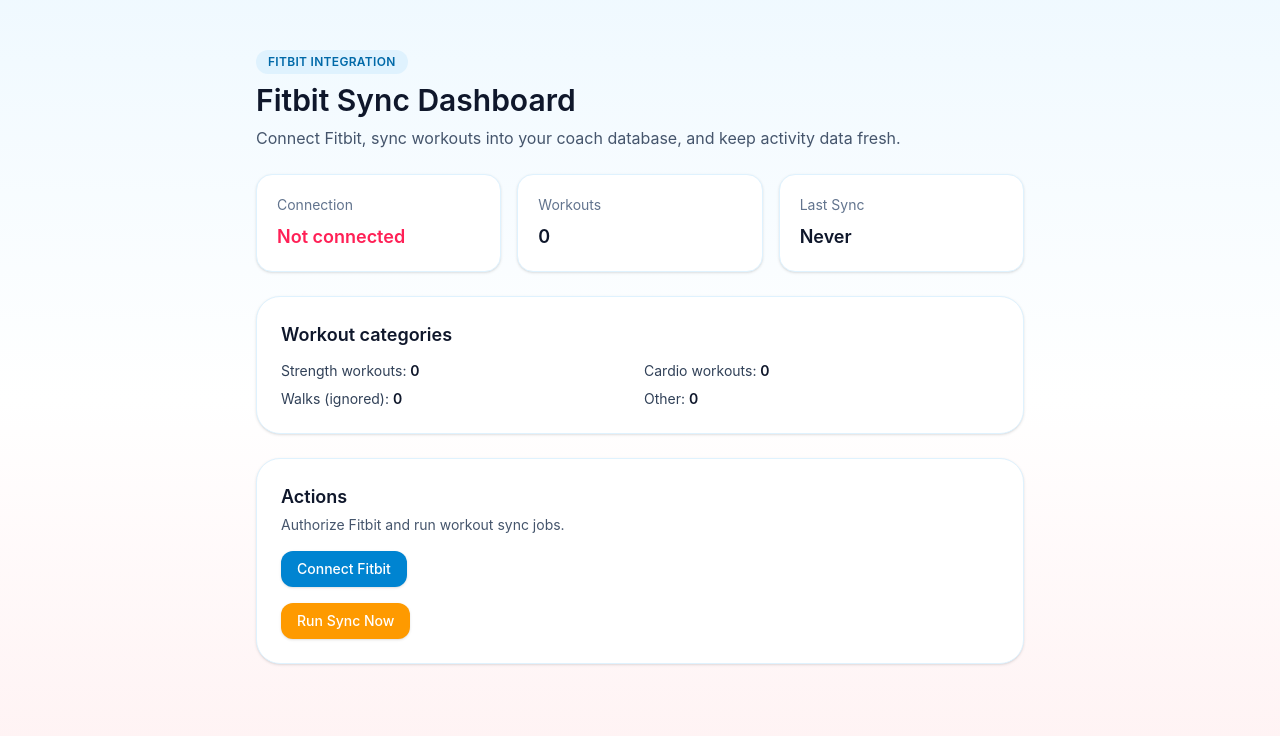
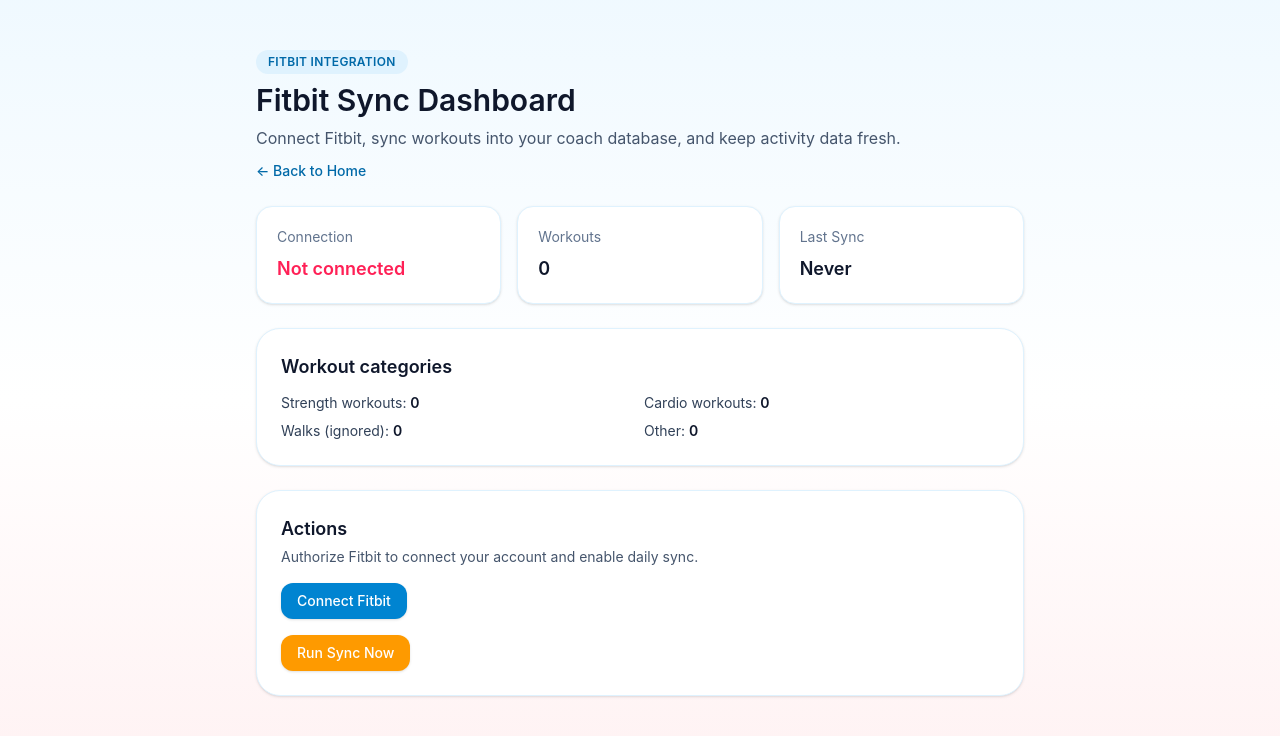
Before and after one commit to mohithkaranth/fitbit-coach, a Next.js app: page /fitbit in a window 1280 px wide. Shown: the top 736 px of the page. Built offline with nearby package versions, Linux system fonts and the light colour scheme; no server answers; the database is empty.

Commit message:
Add Fitbit disconnect action and state-aware UX

```diff
--- /dev/null
+++ b/src/app/api/fitbit/disconnect/route.ts
@@ -0,0 +1,13 @@
+import { NextResponse } from "next/server";
+import { FITBIT_USER_ID } from "@/lib/fitbit";
+import { prisma } from "@/lib/prisma";
+
+export const runtime = "nodejs";
+
+export async function POST(request: Request) {
+  await prisma.fitbitAuth.deleteMany({
+    where: { userId: FITBIT_USER_ID },
+  });
+
+  return NextResponse.redirect(new URL("/fitbit", request.url), 303);
+}
--- a/src/app/fitbit/page.tsx
+++ b/src/app/fitbit/page.tsx
@@ -54,6 +54,12 @@
             Connect Fitbit, sync workouts into your coach database, and keep
             activity data fresh.
           </p>
+          <Link
+            href="/"
+            className="inline-flex text-sm font-medium text-sky-700 transition hover:text-sky-800"
+          >
+            ← Back to Home
+          </Link>
         </header>
 
         <section className="grid gap-4 sm:grid-cols-3">
@@ -118,15 +124,28 @@
         <section className="rounded-3xl border border-sky-100 bg-white p-6 shadow-sm">
           <h2 className="text-lg font-semibold text-slate-900">Actions</h2>
           <p className="mt-1 text-sm text-slate-600">
-            Authorize Fitbit and run workout sync jobs.
+            {connected
+              ? "Auto-sync runs daily at 7:00am. We refresh only when data is stale."
+              : "Authorize Fitbit to connect your account and enable daily sync."}
           </p>
           <div className="mt-4 flex flex-wrap gap-3">
+            {connected ? (
+              <form action="/api/fitbit/disconnect" method="post">
+                <button
+                  type="submit"
+                  className="rounded-xl bg-sky-600 px-4 py-2 text-sm font-medium text-white shadow-sm transition hover:bg-sky-700"
+                >
+                  Disconnect Fitbit
+                </button>
+              </form>
+            ) : (
               <Link
                 href="/api/fitbit/auth"
                 className="rounded-xl bg-sky-600 px-4 py-2 text-sm font-medium text-white shadow-sm transition hover:bg-sky-700"
               >
                 Connect Fitbit
               </Link>
+            )}
           </div>
           {showDevSyncButton ? (
             <DevSyncButton cronSecret={process.env.CRON_SECRET!} />
```
Lines whose indentation alone changed are shown as unchanged.
